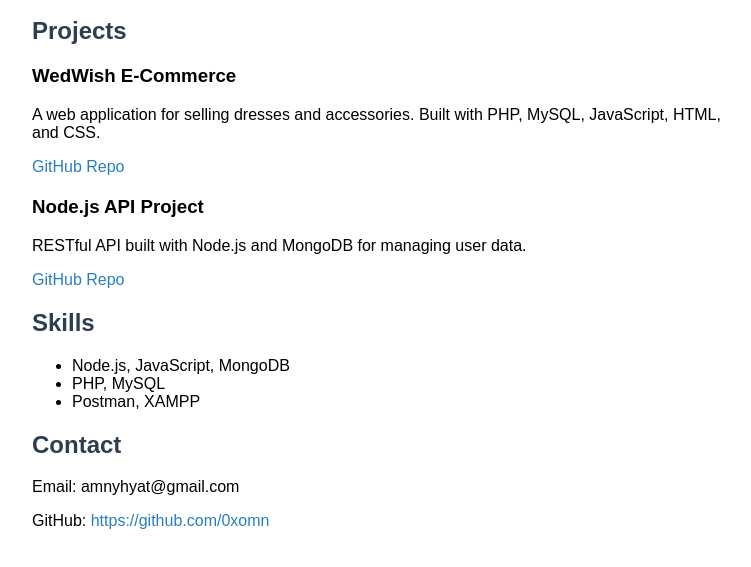
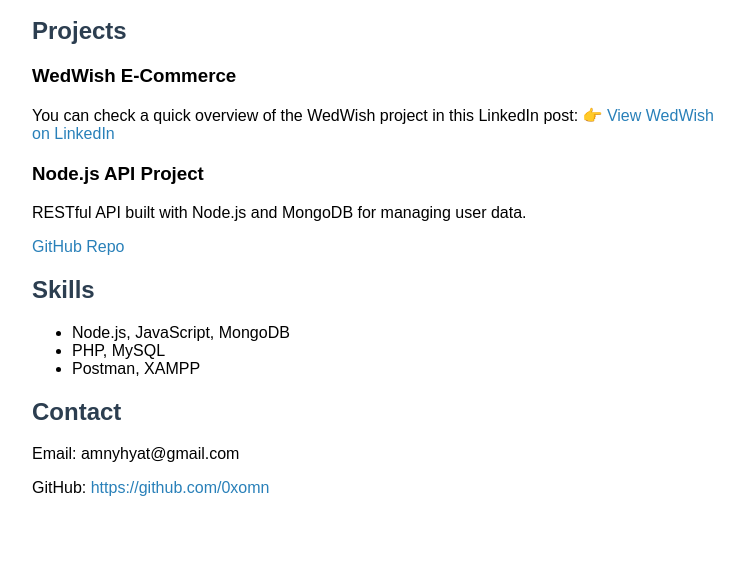
Before and after one commit to 0xomn/0xomn.github.io, a plain HTML site: page index.html in a window 1280 px wide. Shown: the part 119-686 px from the top of the page, without its empty margins (8-759 px from the left). Drawn offline with Linux system fonts and the light colour scheme.

Commit message:
Update index.html

```diff
--- a/index.html
+++ b/index.html
@@ -18,8 +18,12 @@
 
   <div class="project">
     <h3>WedWish E-Commerce</h3>
-    <p>A web application for selling dresses and accessories. Built with PHP, MySQL, JavaScript, HTML, and CSS.</p>
-    <p><a href="https://github.com/0xomn/wedwish">GitHub Repo</a></p>
+   <p>
+  You can check a quick overview of the WedWish project in this LinkedIn post:
+  <a href="https://www.linkedin.com/posts/omnia-sayed-a121a02b4_webdevelopment-php-mysql-activity-7291059712446316544-A42l?utm_source=share&utm_medium=member_android&rcm=ACoAAEt9e64B372OmYk7nv5oMytX8szkgjLojnQ" target="_blank">
+    👉 View WedWish on LinkedIn
+  </a>
+</p>
   </div>
 
   <div class="project">
```
